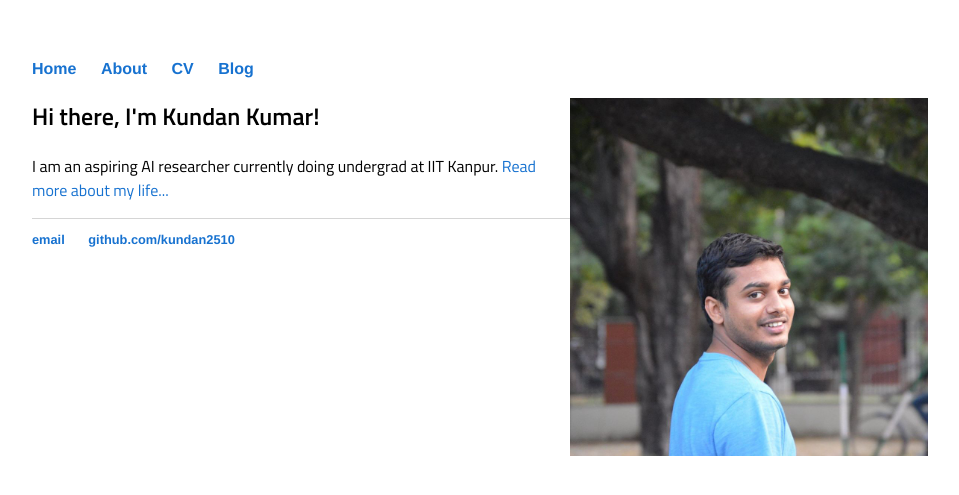
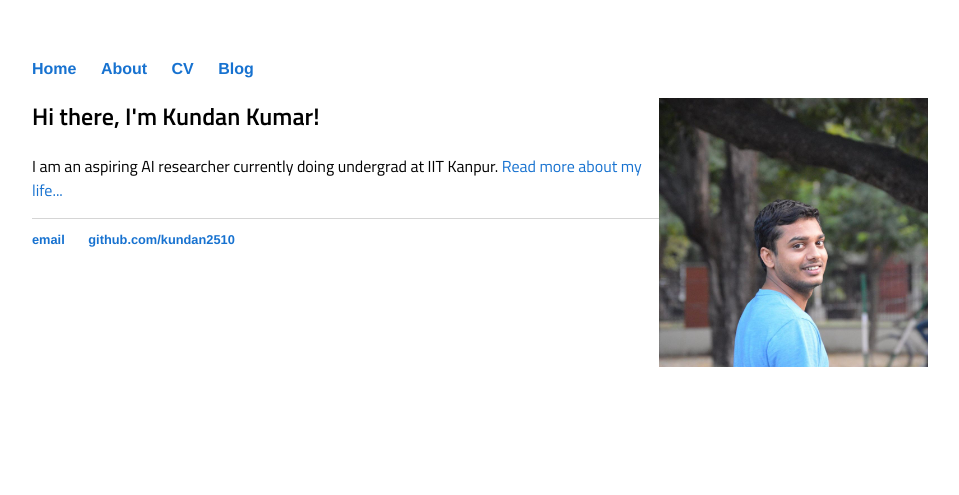
Before and after one commit to kundan2510/kundan2510.github.io, a Jekyll site: the page built from index.html, in a window 1280 px wide. Shown: the top 495 px of the page, without its empty margins (160-1119 px from the left). Built offline with Jekyll 4.4.1, drawn with Linux system fonts in a browser that asks for light colours.

Commit message:
Update index.html

```diff
--- a/index.html
+++ b/index.html
@@ -3,7 +3,7 @@
 title: Kundan Kumar
 ---
 <div class="blurb">
-	<img style="float: right;" src="/images/mypic.jpg" width="40%"></img>
+	<img style="float: right;" src="/images/mypic.jpg" width="30%"></img>
 	<h2>Hi there, I'm Kundan Kumar!</h2>
 	<p>I am an aspiring AI researcher currently doing undergrad at IIT Kanpur. <a href="/about.html">Read more about my life...</a></p>
 </div><!-- /.blurb -->
```
